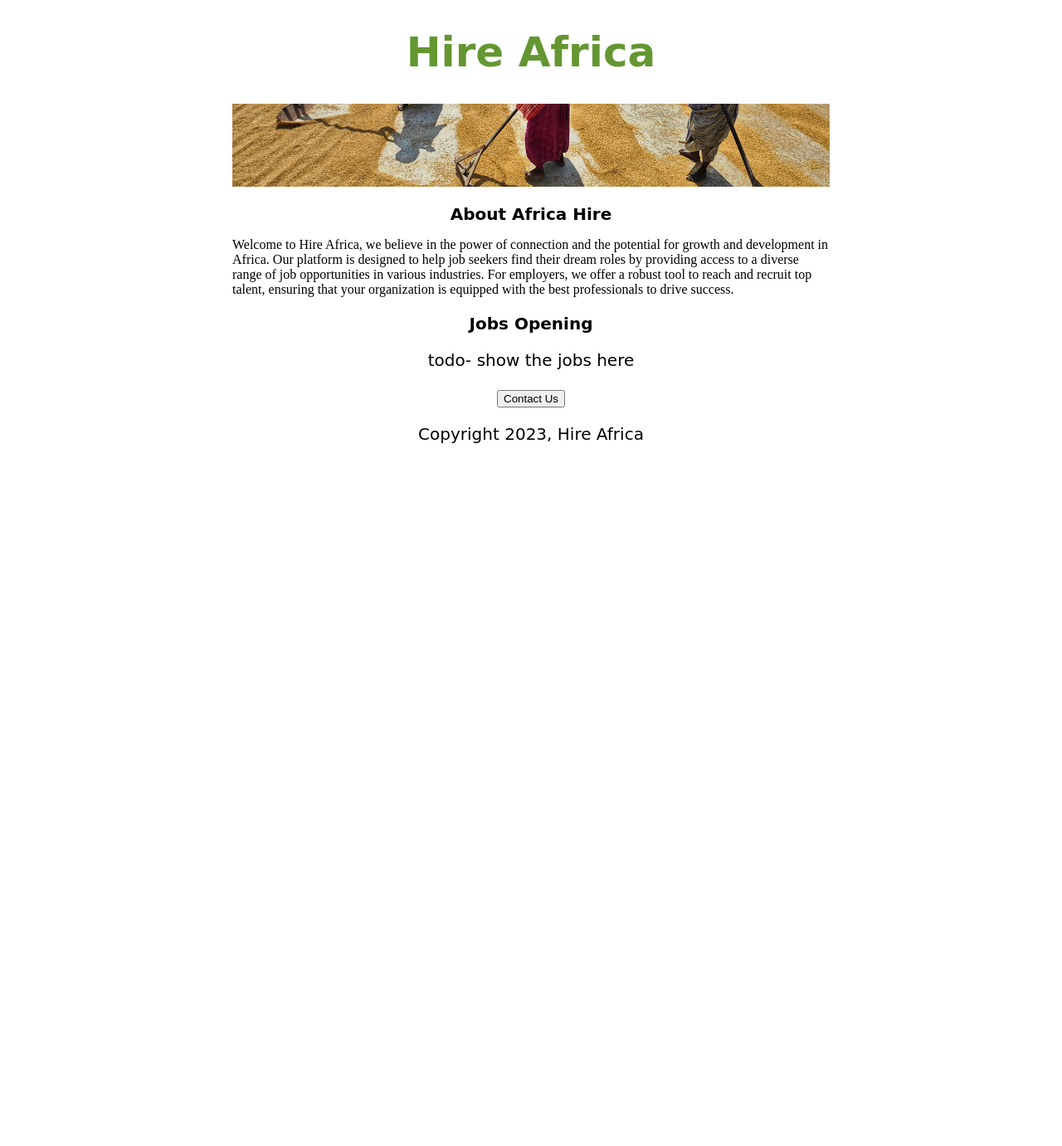
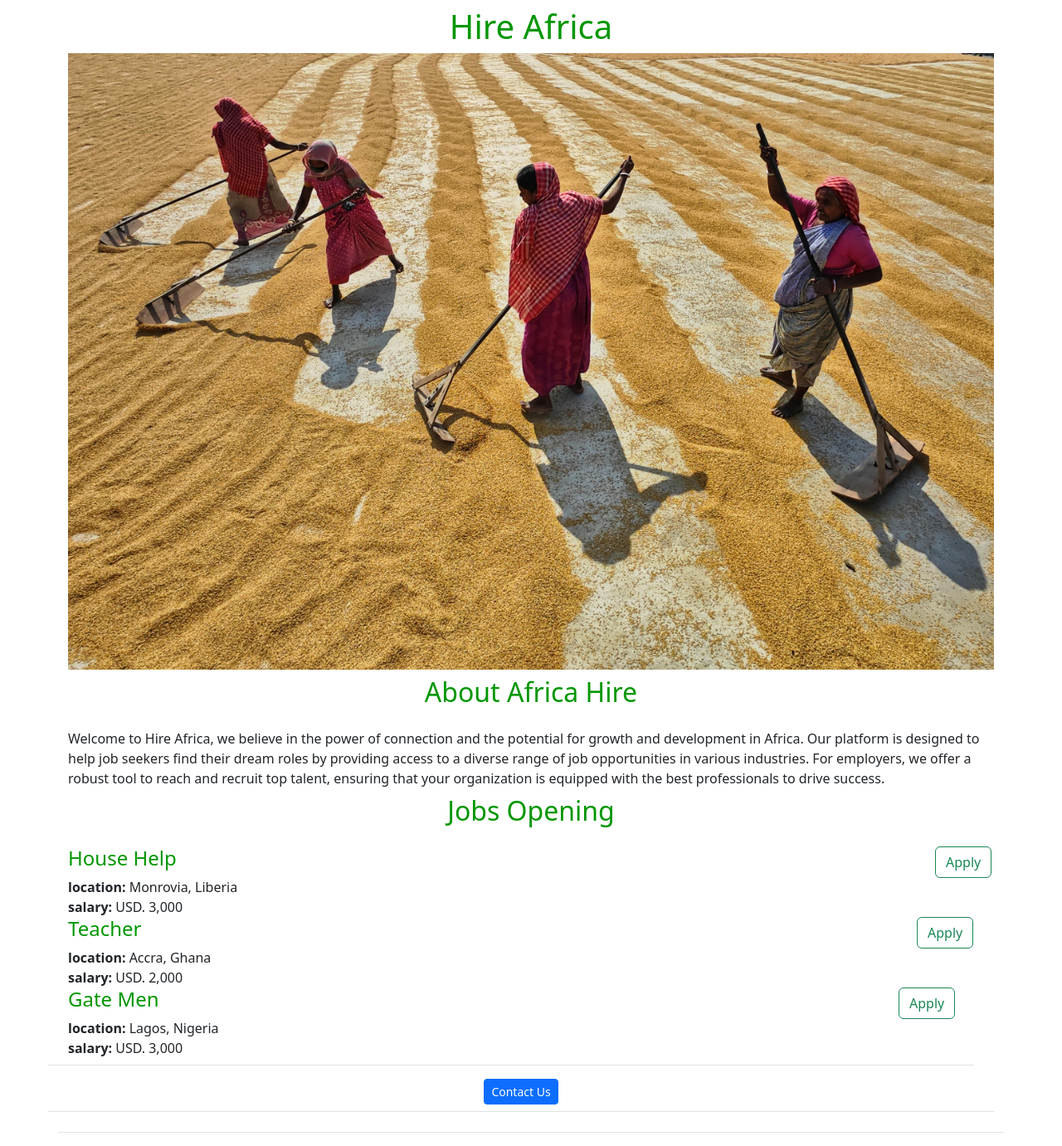
Before and after one commit to abeyekeh/Hire_africa, a Flask app: page / in a window 1280 px wide. Shown: the whole page at 83% size. Before the commit the page ends 534 px from the top, so only its background shows below. Run offline with Flask 3, Linux system fonts and the light colour scheme.

Commit message:
Initial commit

```diff
--- a/app.py
+++ b/app.py
@@ -1,8 +1,36 @@
-from flask import Flask, render_template
+from flask import Flask, render_template, jsonify
 
 app = Flask(__name__)
+
+JOBS = [
+        {
+        'id': 1,
+        'title': 'House Help',
+        'location': 'Monrovia, Liberia',
+        'salary': 'USD. 3,000'
+        },
+        {
+        'id': 2,
+        'title': 'Teacher',
+        'location': 'Accra, Ghana',
+        'salary': 'USD. 2,000'
+        },
+        {
+        'id': 3,
+        'title': 'Gate Men',
+        'location': 'Lagos, Nigeria',
+        'salary': 'USD. 3,000'
+        ,
+    }
+]
 @app.route("/")
 def Hire_Africa():
-    return render_template('home.html')
+    return render_template('home.html', jobs=JOBS,
+                          company_name='Hire_Africa')
+@app.route("/api/jobs")
+def list_jobs():
+    return jsonify(JOBS)
+
+
 if __name__ == "__main__":
     app.run(host='0.0.0.0', debug=True)
--- a/templates/home.html
+++ b/templates/home.html
@@ -1,64 +1,55 @@
 <!DOCTYPE html>
 <html>
  <head>
+     <meta charset="utf-8">
+    <meta name="viewport" content="width=device-width, initial-scale=1">
+     <link href="https://cdn.jsdelivr.net/npm/bootstrap@5.3.3/dist/css/bootstrap.min.css" rel="stylesheet" integrity="sha384-QWTKZyjpPEjISv5WaRU9OFeRpok6YctnYmDr5pNlyT2bRjXh0JMhjY6hW+ALEwIH" crossorigin="anonymous">
     <title>Hire Africa</title>
      <style>
-         h1 {
-             font-size: 50px;
-             font-family: cursive;
-             font-weight: bold;
-             text-align: center;
-             color: rgb(100, 150, 50)
-             }
-         #banner{
-             width: 100%;
-             height: 100px;
-             object-fit: cover;
-         }
-
-         h2 {
-             font-family: cursive;
-             font-size: 20px;
-             text-align: center;
-        <p class="bodytext">
-        }
-         p {
-             font-family: cursive;
-             font-size: 20px;
-             text-align: center;
-
-
-         }
-         #container{
-             max-width: 720px;
-             margin: 0 auto 0 auto;
-             }
-
-             }
-
+         #banner
+         height: 20;
+         width: 20%;
+         object-fit: cover;
      </style>
  </head>
 <body>
-    <div id= "container">
-        <h1>Hire Africa</h1>
-        <img id="banner"src = "static/banner.jpeg" >
-        <h2>About Africa Hire</h2>
+    <div class= "container">
+        <h1 style="color:rgb(0, 150, 0)" class="text-center mt-2 mb-2"> Hire Africa</h1>
+        <img class="img-fluid" id="banner"src = "static/banner.jpeg" >
+        <h2 style="color:rgb(0, 150, 0)" class="text-center mt-2 mb-4""> About Africa Hire</h2>
          Welcome to Hire Africa, we believe in the power of connection and the potential for growth and development in Africa. Our platform is designed to help job seekers find their dream roles by providing access to a diverse range of job opportunities in various industries. For employers, we offer a robust tool to reach and recruit top talent, ensuring that your organization is equipped with the best professionals to drive success.
-        <p class="bodytext">
-        <h2>Jobs Opening</h2>
-        <p>todo- show the jobs here</p>
 
-    <div> <style="text-align:center;">
+        <h2 style="color:rgb(0, 150, 0)" class="text-center mt-2 mb-4"> Jobs Opening</h2>
+        <div>
+        {% for job in jobs %}
 
-        <p><button> Contact Us </button></p>
+    <div class="border-bottom row" style="margin-bottom:16px; padding-bottom: 8px;">
+    <div class="col-11">
+    <h4
+    style="color:rgb(0, 150, 0)"; margin-button 4px;>
+    {{job['title']}}
+    </h4>
+    <div>
+        <b>location:</b> {{job['location']}}
+    </div>
+        {% if 'salary' in job %}
+    <div>
+        <b>salary:</b> {{job['salary']}}
+    </div>
+        {% endif %}
+    </div>
 
+    <div class="col-1">
+        <button type="button" class="btn btn-outline-success">Apply</button>
+     </div>
+         {% endfor %}
+    </div>
 
-        <p>Copyright 2023, Hire Africa</p>
+    <div class="text-center">
+       <button class="text-center btn btn-primary btn-sm">
+        Contact Us</button>
+    </div>
 
-    <div
-
-
-
-     <div
+    </div>
  </body>
 </html>
```
